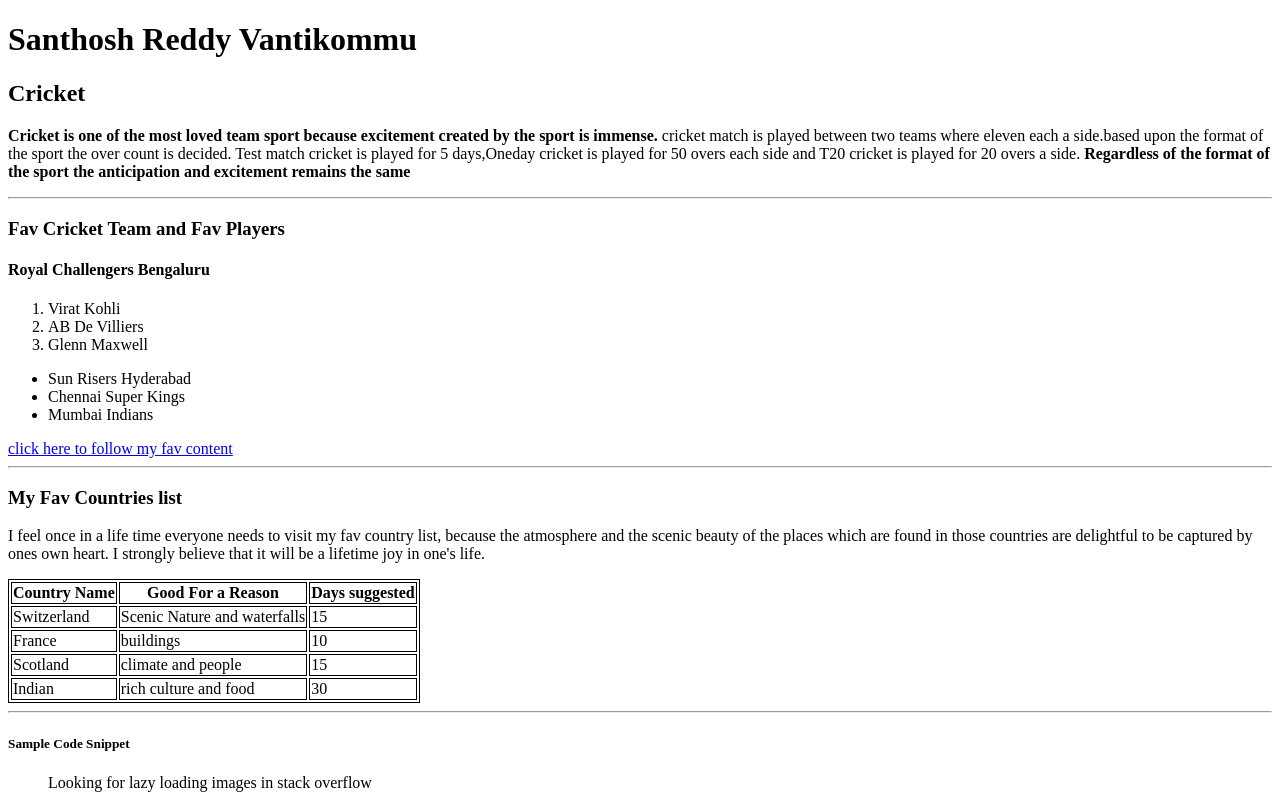
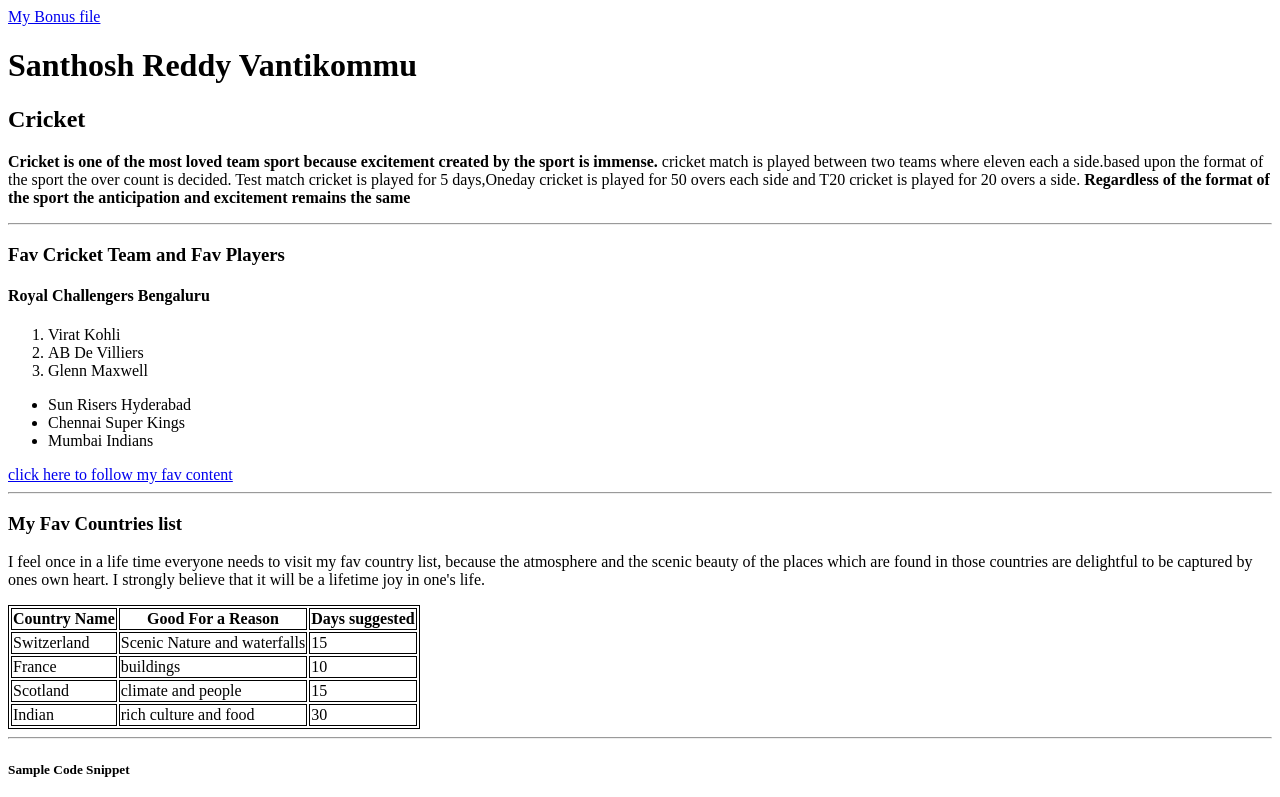
Before and after one commit to 44-563-Web-Apps-S23/44563-webapps-assignment-3-SanthoshReddyvan, a plain HTML site: page index.html in a window 1280 px wide. Shown: the top 797 px of the page. Drawn offline with Linux system fonts and the light colour scheme.

Commit message:
added details

```diff
--- a/index.html
+++ b/index.html
@@ -4,6 +4,7 @@
         <title>Assignment 3 - Lab3</title>
     </head>
     <body>
+        <a href="bonus.html"> My Bonus file</a>
         <h1>Santhosh Reddy Vantikommu</h1>
         <h2>Cricket</h2>
         <p>
```
